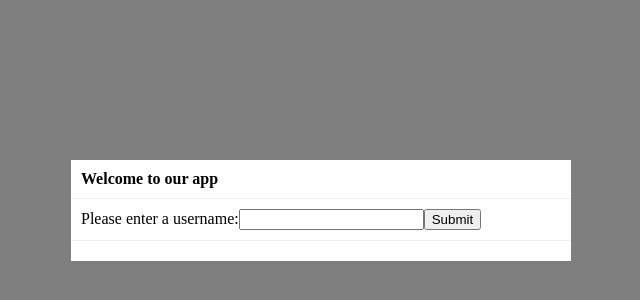
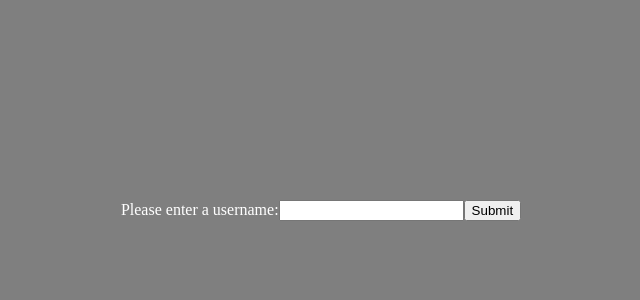
Before and after one commit to Grkmk/web-p2p-messaging, a React (Create React App) app: page / in a window 1280 px wide. Shown: the part 190-490 px from the top of the page, without its empty margins (319-959 px from the left). Built offline with nearby package versions, Linux system fonts and the light colour scheme.

Commit message:
added welcoming modal

```diff
--- a/src/App.tsx
+++ b/src/App.tsx
@@ -1,4 +1,5 @@
-import WelcomingModal from './landing-page/modal'
+import WelcomingModal from './components/Modal'
+import {createPortal} from "react-dom"
 
 export function App() {
     return (
--- /dev/null
+++ b/src/components/Modal.scss
@@ -0,0 +1,11 @@
+.modalContent {
+  background-color: rgba(0,0,0,0.5);
+  position: fixed;
+  height: 100%;
+  width: 100%;
+  top: 0;
+  left: 0;
+  display: flex;
+  align-items: center;
+  justify-content: center;
+}
--- /dev/null
+++ b/src/components/Modal.tsx
@@ -0,0 +1,25 @@
+import React, {FormEvent, useState} from 'react'
+import './Modal.scss'
+import {createPortal} from "react-dom"
+import ModalContent from "./ModalForm"
+
+export default function WelcomingModal() {
+    const [showModal, setShowModal] = useState(true);
+    return (
+        <>
+            {showModal && createPortal(
+                <ModalContent
+                    onSubmitUsername={handleSubmitUsername}
+                />,
+                document.body
+            )}
+        </>
+    );
+
+    function handleSubmitUsername(e: FormEvent, username: string) {
+        e.preventDefault();
+
+        sessionStorage.setItem("username", username);
+        setShowModal(false);
+    }
+}
--- /dev/null
+++ b/src/components/ModalForm.tsx
@@ -0,0 +1,20 @@
+import React, {useState, FormEvent, Component} from 'react'
+
+interface Props {
+    onSubmitUsername: (e: FormEvent, username: string) => void
+}
+
+export default function ModalContent(props: Props) {
+    const [username, setUsername] = useState('')
+    return (
+        <div className="modalContent">
+            <form onSubmit={e => props.onSubmitUsername(e, username)}>
+                <label style={{color: 'white'}}>
+                    Please enter a username:
+                    <input type="text" value={username} onChange={e => setUsername(e.target.value)} />
+                </label>
+                <input type="submit" value="Submit"/>
+            </form>
+        </div>
+    )
+}
--- a/src/landing-page/modal-form.tsx
+++ /dev/null
@@ -1,32 +0,0 @@
-import React, {useState, FormEvent, Component} from 'react'
-
-export default class ModalForm extends Component <object, {username: string}> {
-
-    public constructor(props: object) {
-        super(props);
-        this.state = {username: ''};
-        this.handleChange = this.handleChange.bind(this);
-        this.handleSubmit = this.handleSubmit.bind(this);
-    }
-    private handleChange(event: FormEvent) {
-        this.setState({username: (event.target as HTMLTextAreaElement).value});
-    }
-
-    private handleSubmit(event: FormEvent) {
-        sessionStorage.setItem("username", this.state.username);
-        alert(sessionStorage.getItem("username"));
-        event.preventDefault();
-    }
-
-    public render() {
-        return (
-            <form onSubmit={this.handleSubmit}>
-                <label>
-                    Please enter a username:
-                    <input type="text" value={this.state.username} onChange={this.handleChange} />
-                </label>
-                <input type="submit" value="Submit" />
-            </form>
-        )
-    }
-}
--- a/src/landing-page/modal.scss
+++ /dev/null
@@ -1,30 +0,0 @@
-.welcomingModal {
-  position: fixed;
-  left: 0;
-  top: 0;
-  right: 0;
-  bottom: 0;
-  background-color: rgba(0, 0, 0, 0.5);
-  display: flex;
-  align-items: center;
-  justify-content: center;
-}
-
-.welcomingModalContent {
-  width: 500px;
-  background-color: #fff;
-}
-
-.welcomingModalHeader, .welcomingModalFooter {
-  padding: 10px;
-}
-
-.welcomingModalTitle {
-  margin: 0;
-}
-
-.welcomingModalBody {
-  padding: 10px;
-  border-top: 1px solid #eee;
-  border-bottom: 1px solid #eee;
-}
--- a/src/landing-page/modal.tsx
+++ /dev/null
@@ -1,21 +0,0 @@
-import ModalForm from './modal-form'
-import React from 'react'
-import './modal.scss'
-
-const Modal = (props: {content?: string}) => {
-    return (
-        <div className="welcomingModal">
-            <div className="welcomingModalContent">
-                <div className="welcomingModalHeader">
-                    <h4 className="welcomingModalTitle">Welcome to our app</h4>
-                </div>
-                <div className="welcomingModalBody">
-                    <ModalForm />
-                </div>
-                <div className="welcomingModalFooter" />
-            </div>
-        </div>
-    )
-}
-
-export default Modal
```
